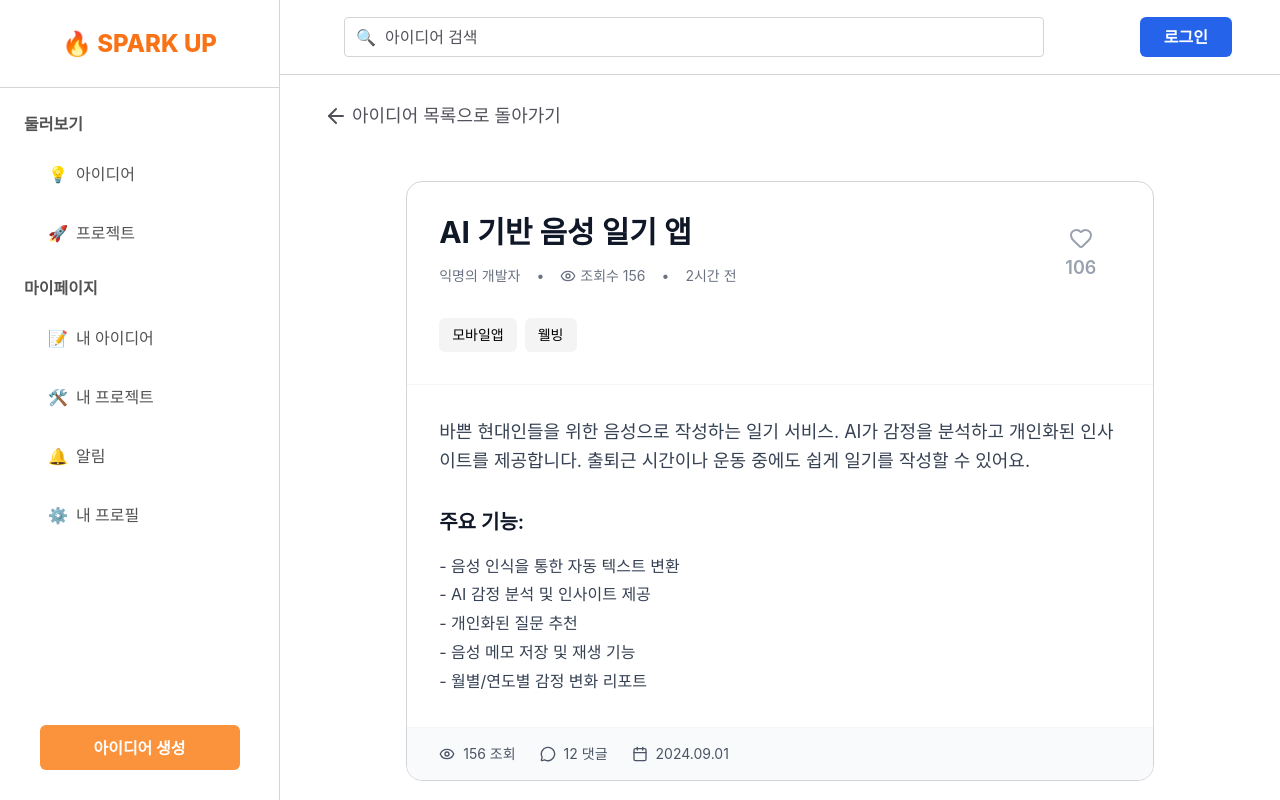
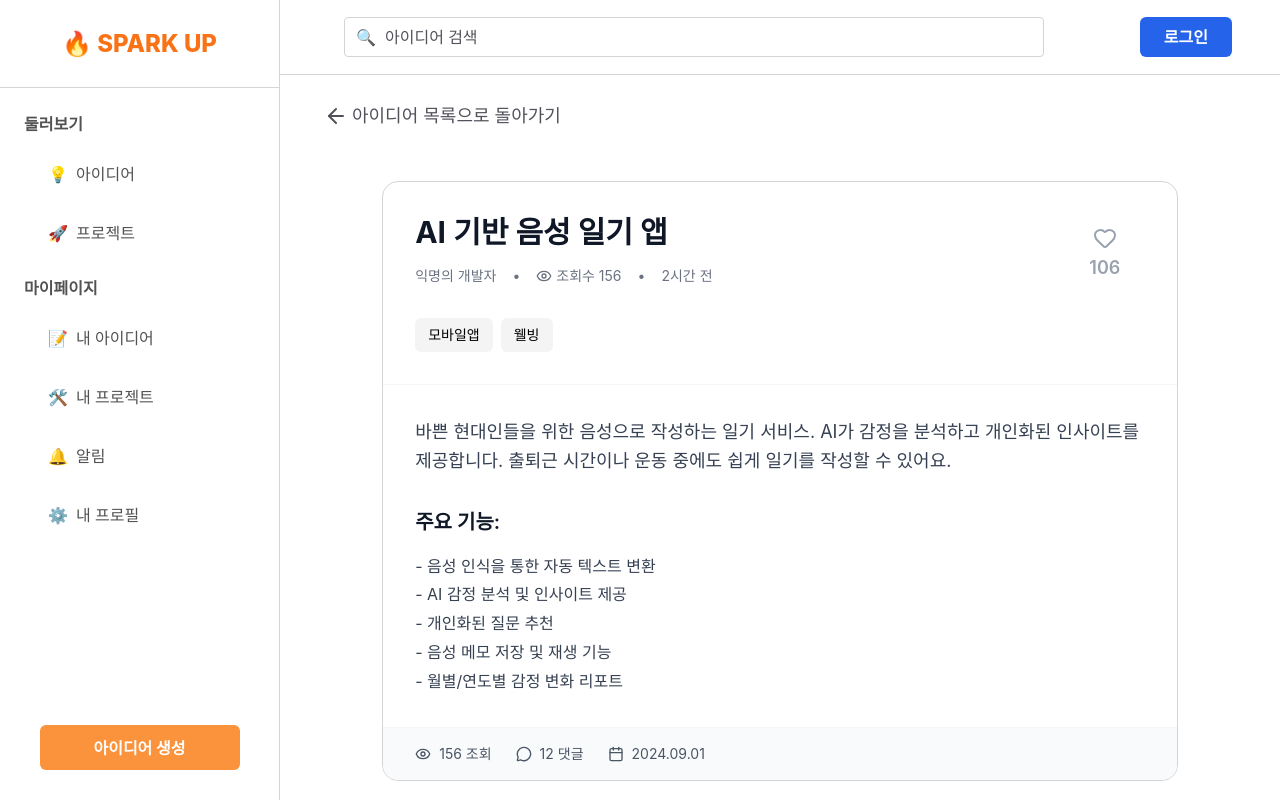
Before and after one commit to sparkup-platform/sparkup-client, a Next.js app: page /idea/sd in a window 1280 px wide. Built offline with nearby package versions, Linux system fonts and the light colour scheme.

Commit message:
ui: 아이디어 상세 컴포넌트 너비 조정

```diff
--- a/features/ideas/components/IdeaDetail/IdeaDescription.tsx
+++ b/features/ideas/components/IdeaDetail/IdeaDescription.tsx
@@ -17,7 +17,7 @@
 
   return (
 
-      <main className="w-[85%] mx-auto px-6 py-8">
+      <main className="w-[85%] mx-auto my-8">
         {/* 메인 카드 */}
         <article className="bg-white rounded-2xl border border-border-color overflow-hidden mb-6">
           {/* 카드 헤더 */}
```
